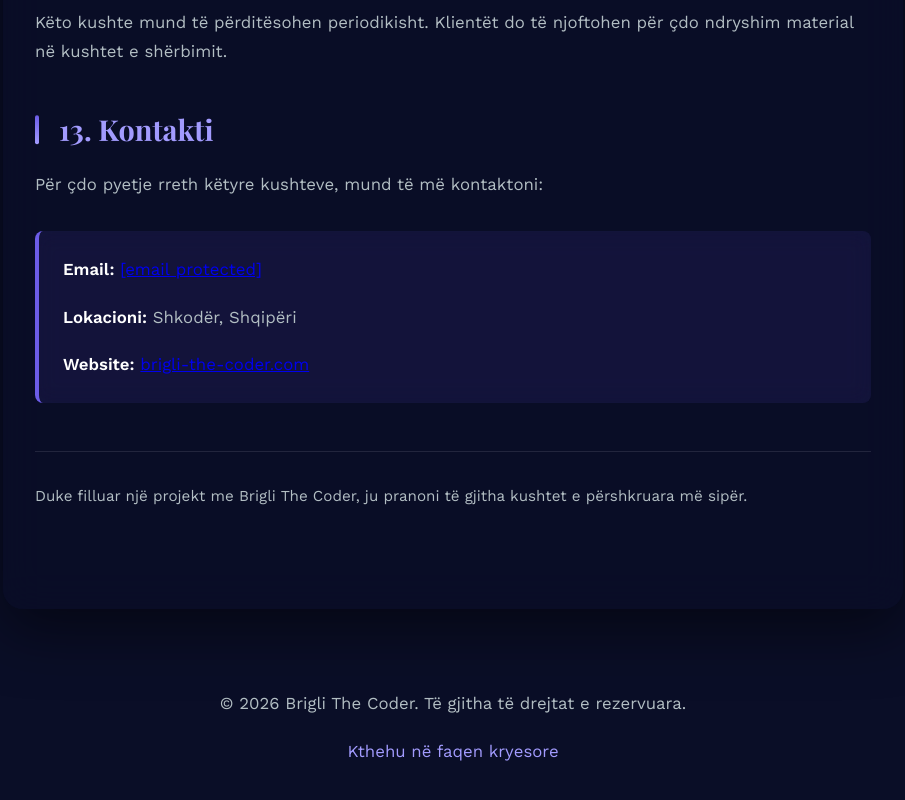
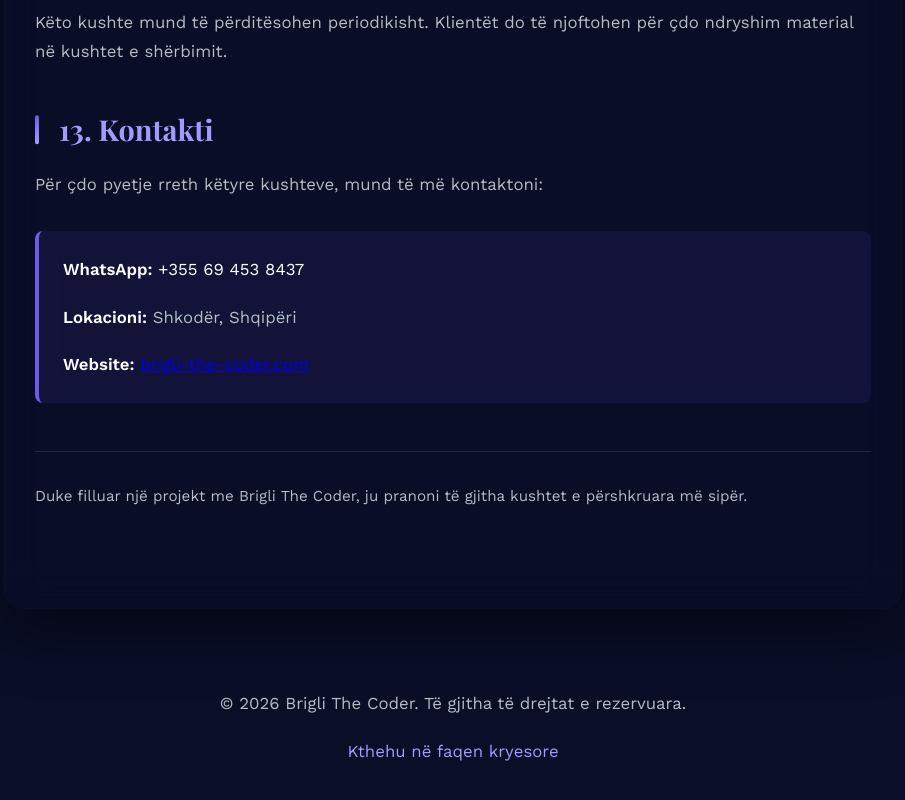
Before and after one commit to Brigli-The-Coder/Terms-And-Services, a plain HTML site: page index.html in a window 1280 px wide. Shown: the part 5241-6041 px from the top of the page, without its empty margins (187-1092 px from the left). Drawn offline with nearby package versions, Linux system fonts and the light colour scheme; animation ran at ten frames a second.

Commit message:
Add WhatsApp contact link to index.html

```diff
--- a/index.html
+++ b/index.html
@@ -163,6 +163,10 @@
 
         .highlight-box p:last-child {
             margin-bottom: 0;
+        }
+        .tel{
+            color: white;
+            text-decoration: none;
         }
 
         .price-info {
@@ -397,7 +401,7 @@
             <h2>13. Kontakti</h2>
             <p>Për çdo pyetje rreth këtyre kushteve, mund të më kontaktoni:</p>
             <div class="highlight-box">
-                <p><strong>Email:</strong> <a href="/cdn-cgi/l/email-protection" class="__cf_email__" data-cfemail="6b091e18030a1f020919020c07022b0c060a020745080406">[email&#160;protected]</a></p>
+                <p><strong>WhatsApp:</strong> <a class="tel" href="https://wa.me/+355694538437">+355 69 453 8437</a></p>
                 <p><strong>Lokacioni:</strong> Shkodër, Shqipëri</p>
                 <p><strong>Website:</strong> <a href="https://brigli-the-coder.com" target="_blank">brigli-the-coder.com</a></p>
             </div>
```
